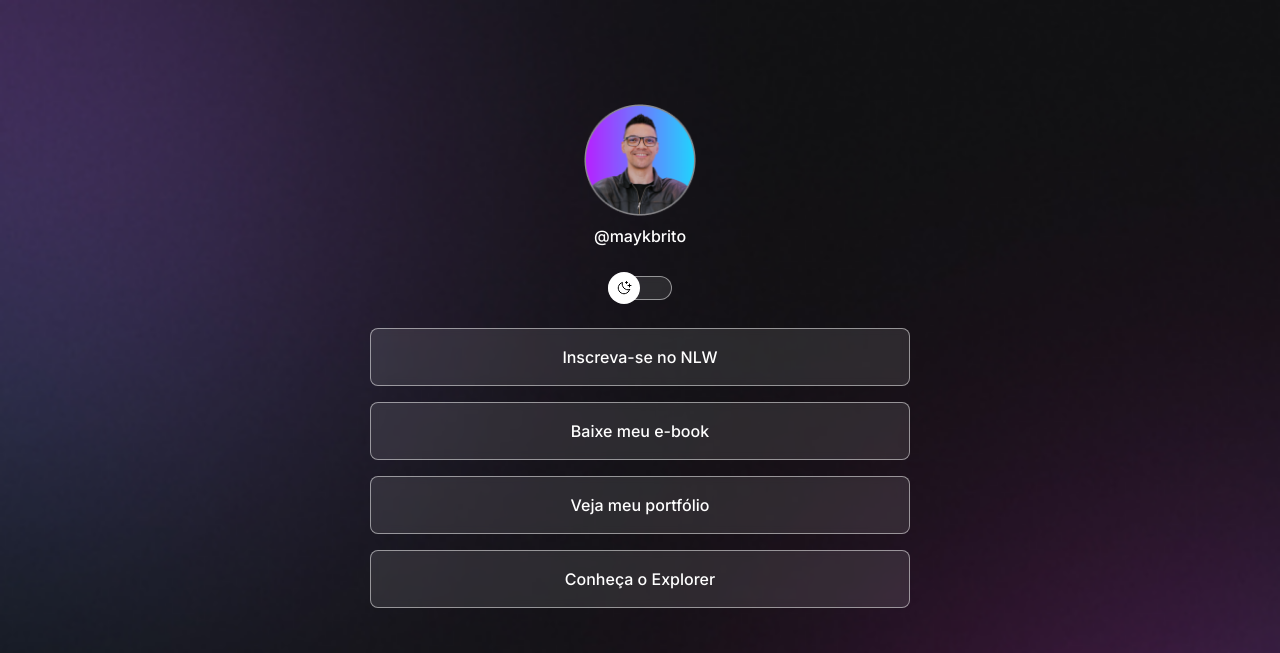
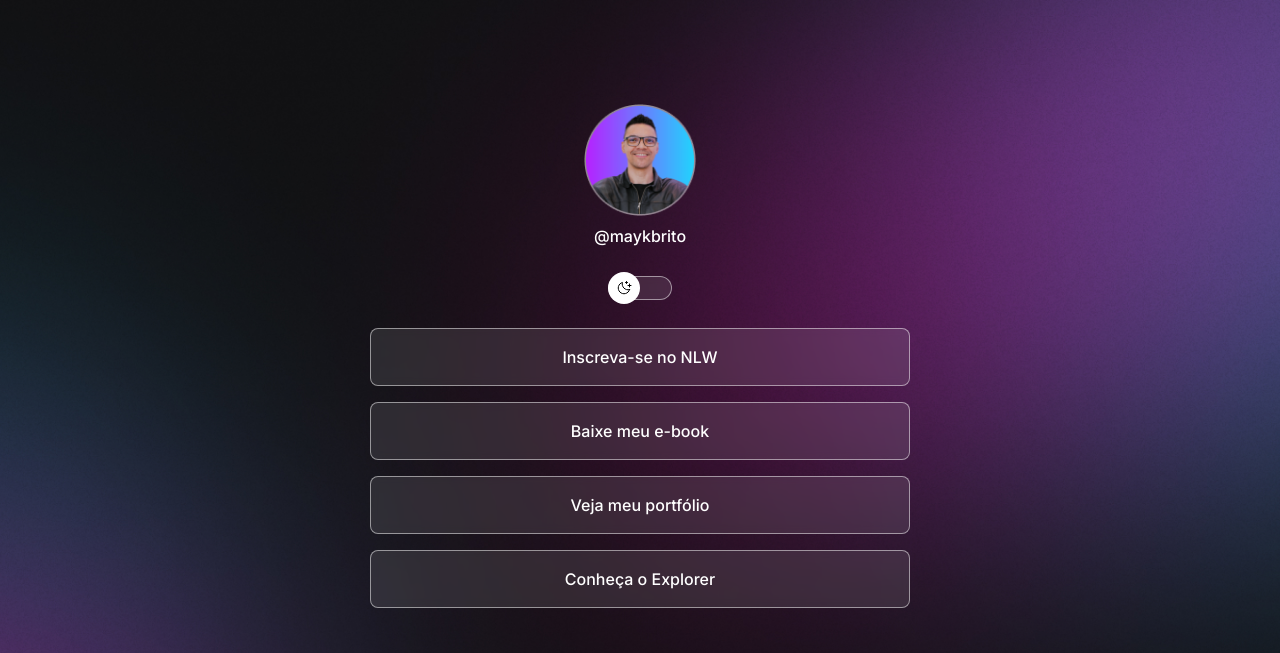
Before and after one commit to hertzrafael/DevLinks, a plain HTML site: page index.html in a window 1280 px wide. Shown: the top 653 px of the page. Drawn offline with nearby package versions, Linux system fonts and the light colour scheme.

Commit message:
change background based on media queries

```diff
--- a/css/style.css
+++ b/css/style.css
@@ -34,6 +34,7 @@
 
 body {
     background: var(--url-background) no-repeat top center/cover;
+    height: 100vh;
 }
 
 .container {
@@ -162,3 +163,13 @@ footer {
 footer span {
     text-decoration: underline;
 }
+
+@media (min-width: 700px) {
+    :root {
+        --url-background: url('../assets/bg-desktop.jpg');
+    }
+
+    .light {
+        --url-background: url('../assets/bg-light-desktop.jpg');
+    }
+}
```
